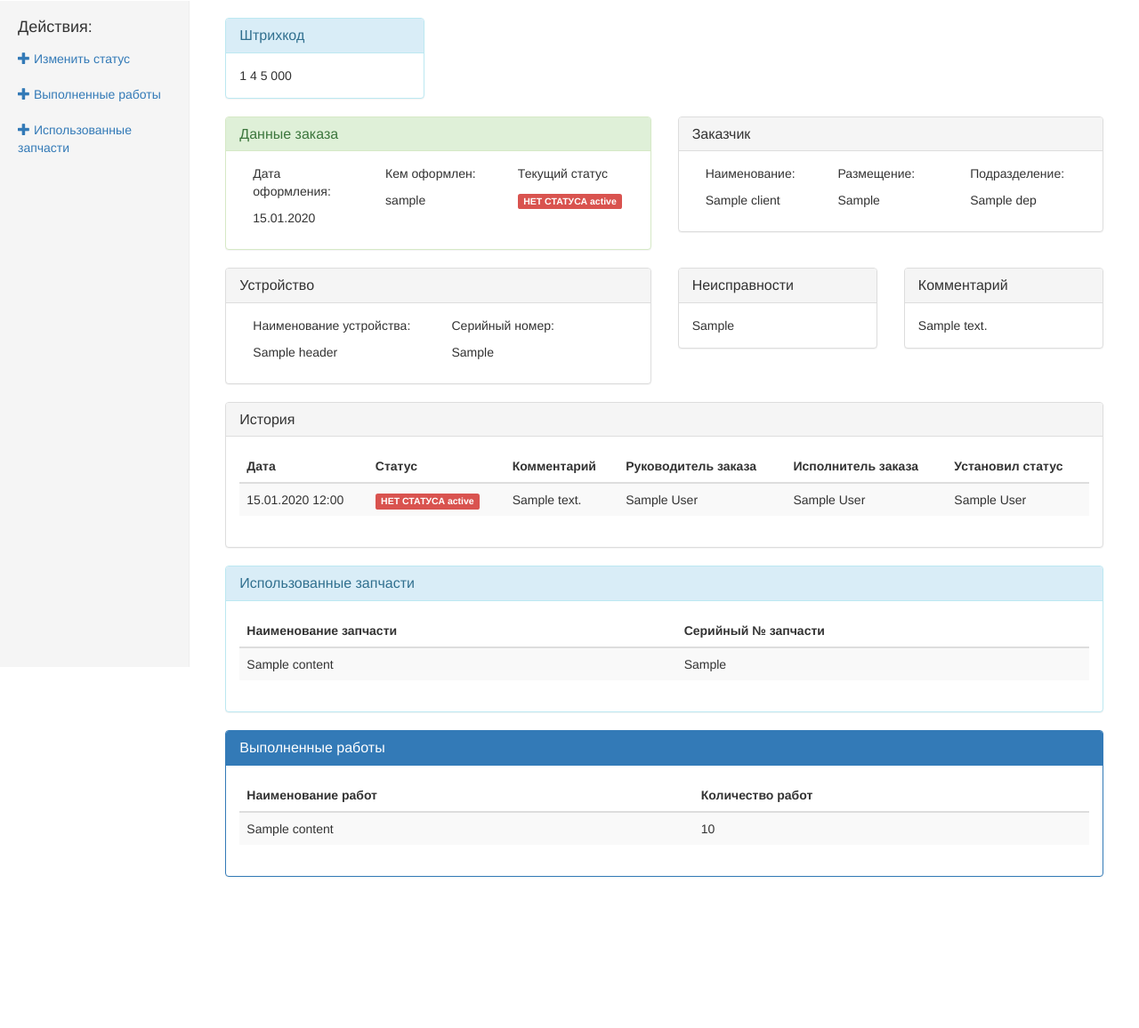
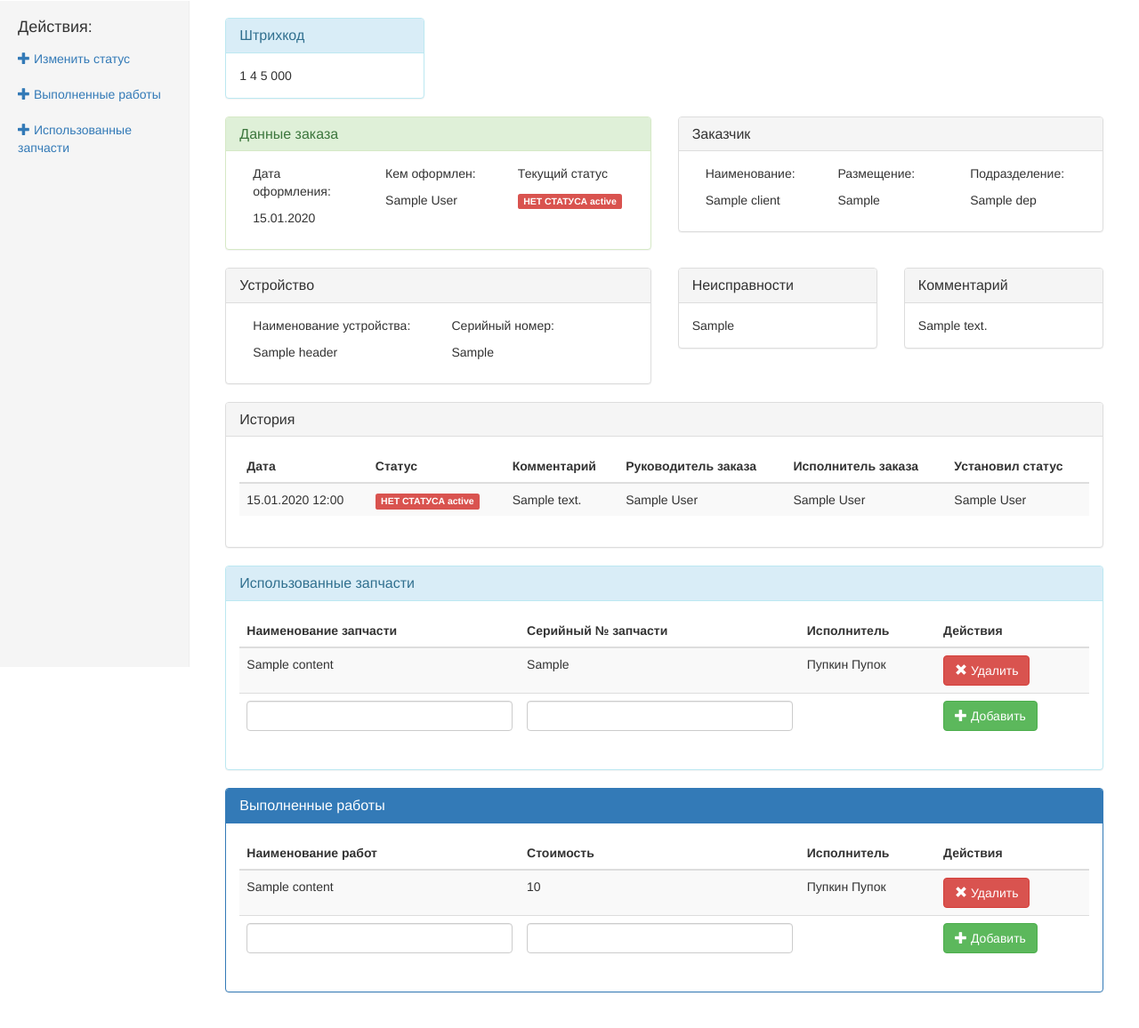
Before and after one commit to completesoft/serviceman, a Django app: a page that uses repair/templates/repair/order_detail.html in a window 1280 px wide. Shown: the part 50-1206 px from the top of the page at 89% size. Before the commit the page ends 1036 px from the top, so only its background shows below. Run offline with Django 3.2, Linux system fonts and the light colour scheme; a user stored in the database is signed in; tables that the repository leaves empty hold one stand-in row (values such as "Sample post"); some libraries are stand-ins or nearby versions.

Commit message:
Форма добавления услуг и запчастей

```diff
--- a/repair/templates/includes/order_status.html
+++ b/repair/templates/includes/order_status.html
@@ -6,7 +6,7 @@
   <span class="label label-warning">{{ last_act }}</span>
 {% elif last_act == "Выполнен" %}
   <span class="label label-success">{{ last_act }}</span>
-% elif last_act == "Передан клиенту" %}
+{% elif last_act == "Передан клиенту" %}
   <span class="label label-success">{{ last_act }}</span>
 {% elif last_act == "Просрочен" %}
   <span class="label label-danger">{{ last_act }}</span>
--- a/repair/templates/repair/order_detail.html
+++ b/repair/templates/repair/order_detail.html
@@ -40,7 +40,7 @@
                 </div>
                 <div class="col-sm-3 col-md-4">
                     <p>Кем оформлен:</p>
-                    <p>{{ order_action.0.setting_user }}</p>
+                    <p>{{ order_action.0.setting_user.get_full_name }}</p>
 
                 </div>
                 <div class="col-sm-3 col-md-4">
@@ -177,16 +177,30 @@
                   <thead>
                     <th>Наименование запчасти</th>
                     <th>Серийный № запчасти</th>
+                    <th>Исполнитель</th>
+                    <th>Действия</th>
                   </thead>
 
+                  <tbody>
                     {% for spare in spares %}
                     <tr>
                       <td>{{ spare.spare_name }}</td>
                       <td>{{ spare.spare_serial }}</td>
+                      <td>Пупкин Пупок</td>
+                      <td><button type="button" class="btn btn-danger"><span class="glyphicon glyphicon-remove"></span> Удалить </button></td>
                     </tr>
+
                     {% empty %}
                       <tr>НЕТ ЗАПИСЕЙ</tr>
                     {% endfor %}
+                    <tr>
+                      <td><input class="form-control" /></td>
+                      <td><input class="form-control" /></td>
+                      <td></td>
+                      <td><button type="button" class="btn btn-success"><span class="glyphicon glyphicon-plus"></span> Добавить</button></td>
+                    </tr>
+                  </tbody>
+
                 </table>
             </div>
           </div>
@@ -206,17 +220,29 @@
                 <table class="table table-hover table-striped">
                   <thead>
                     <th>Наименование работ</th>
-                    <th>Количество работ</th>
+                    <th>Стоимость</th>
+                    <th>Исполнитель</th>
+                    <th>Действия</th>
                   </thead>
 
+                <tbody>
                   {% for service in services %}
                   <tr>
                     <td>{{ service.service_name }}</td>
-                    <td>{{ service.service_qty }}</td>
+                    <td>{{ service.cost }}</td>
+                    <td>Пупкин Пупок</td>
+                    <td><button type="button" class="btn btn-danger"><span class="glyphicon glyphicon-remove"></span> Удалить </button></td>
                   </tr>
                   {% empty %}
                   <tr>НЕТ ЗАПИСЕЙ</tr>
                   {% endfor %}
+                  <tr>
+                    <td><input class="form-control" /></td>
+                    <td><input class="form-control" /></td>
+                    <td></td>
+                    <td><button type="button" class="btn btn-success"><span class="glyphicon glyphicon-plus"></span> Добавить</button></td>
+                  </tr>
+                </tbody>
                 </table>
             </div>
           </div>
```
Lines whose indentation alone changed are shown as unchanged.
